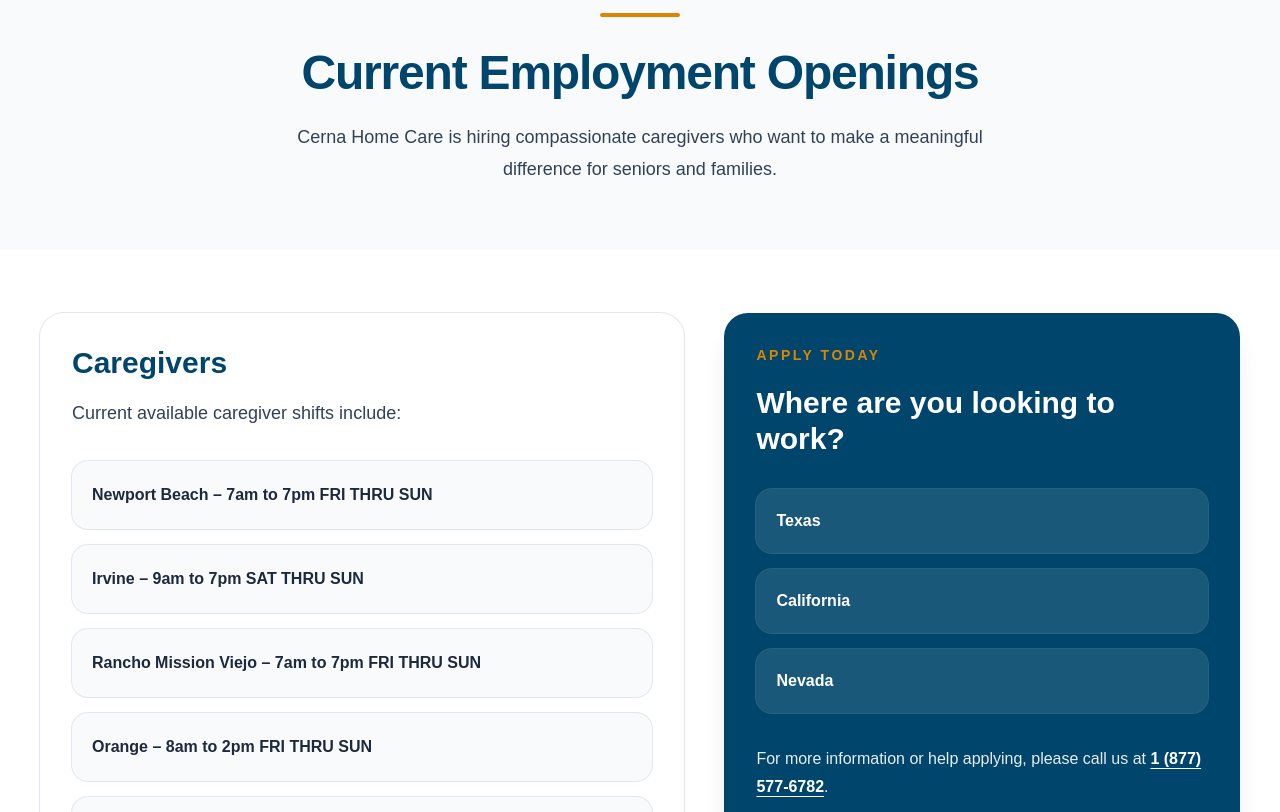
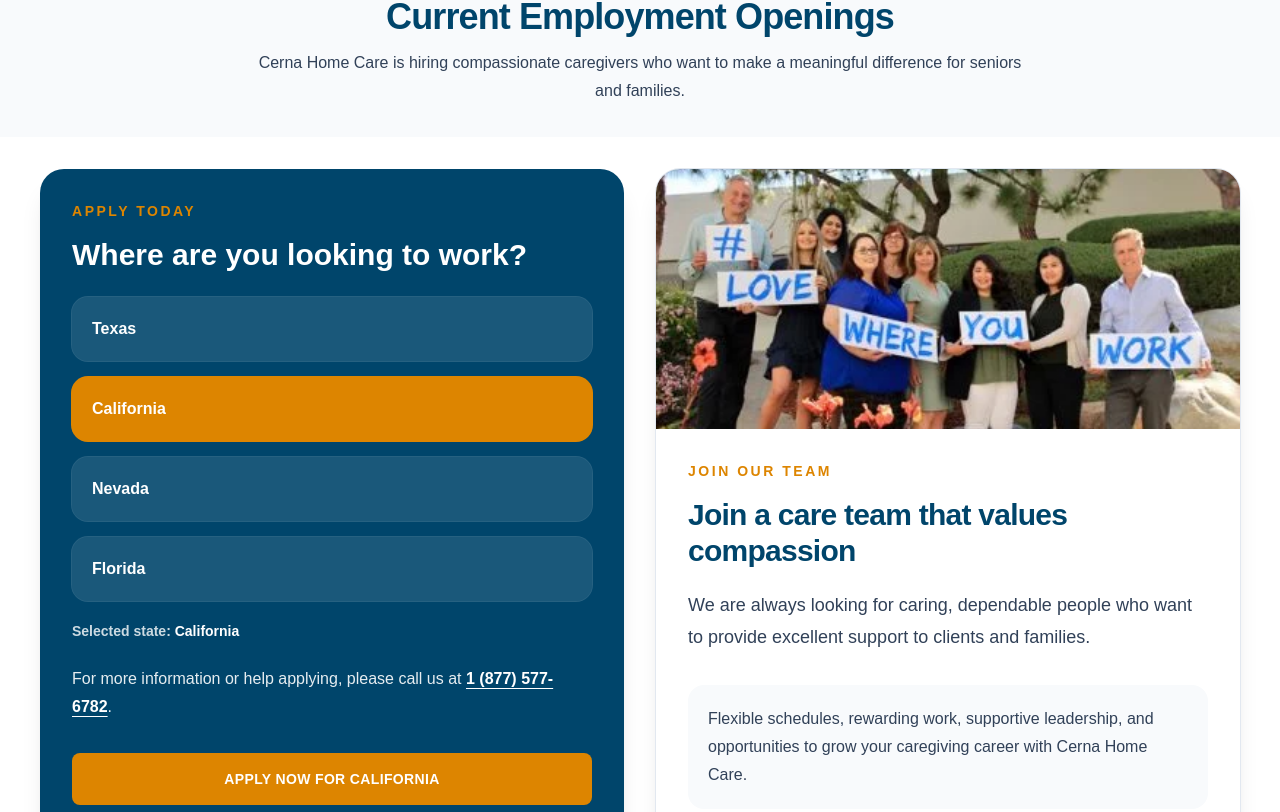
Before and after one commit to pacificasoftware/www.cernahomecare.com, a Next.js app: page /jobs in a window 1280 px wide. Shown: the part 208-1020 px from the top of the page. Built offline with nearby package versions, Linux system fonts and the light colour scheme.

Commit message:
Changed Careers Page

```diff
--- a/app/jobs/page.tsx
+++ b/app/jobs/page.tsx
@@ -1,87 +1,77 @@
-import Link from "next/link";
+"use client";
 
-export const metadata = {
-    title: "Current Employment Openings | Cerna Home Care",
-    description:
-        "View current Cerna Home Care caregiver job openings and apply for roles in California, Texas, and Nevada.",
-};
+import { useState } from "react";
+import Image from "next/image";
 
-const caregiverOpenings = [
-    "Newport Beach – 7am to 7pm FRI THRU SUN",
-    "Irvine – 9am to 7pm SAT THRU SUN",
-    "Rancho Mission Viejo – 7am to 7pm FRI THRU SUN",
-    "Orange – 8am to 2pm FRI THRU SUN",
-    "Newport Beach – 7am to 3pm WED, SAT",
-    "Laguna Woods – 4pm to 9pm SAT, SUN",
-    "Los Alamitos – 1pm to 5pm MON THRU THUR",
-];
+const APPLY_URL =
+    "https://cerna.clearcareonline.com/apply/?eid=8l7%2BoECKgmhFZnOI7D%2BdBsxIsPickzn0qSECv7JcoJYiafllaB6G%2BPYHwVNwlVkwnwus1zIOfDNbAWij1Txz2XimNt1yFy7MVUGgHLMwg1UTvi87";
+
+const states = ["Texas", "California", "Nevada", "Florida"];
 
 export default function JobsPage() {
+    const [selectedState, setSelectedState] = useState("California");
+
     return (
         <main className="bg-white">
+            {/* HERO */}
             <section className="bg-slate-50">
-                <div className="mx-auto max-w-7xl px-6 py-16 text-center sm:px-8 lg:px-10">
+                <div className="mx-auto max-w-7xl px-6 py-8 text-center sm:px-8 lg:px-10">
                     <p className="text-sm font-extrabold uppercase tracking-[0.2em] text-[#DD8500]">
                         Careers at Cerna
                     </p>
-                    <div className="mx-auto mt-3 h-1 w-20 rounded-full bg-[#DD8500]" />
 
-                    <h1 className="mt-8 text-4xl font-extrabold tracking-tight text-[#00456B] sm:text-5xl">
+                    <div className="mx-auto mt-2 h-1 w-20 rounded-full bg-[#DD8500]" />
+
+                    <h1 className="mt-4 text-3xl font-extrabold tracking-tight text-[#00456B] sm:text-4xl">
                         Current Employment Openings
                     </h1>
 
-                    <p className="mx-auto mt-6 max-w-3xl text-lg leading-8 text-slate-700">
+                    <p className="mx-auto mt-3 max-w-3xl text-base leading-7 text-slate-700">
                         Cerna Home Care is hiring compassionate caregivers who want to make
                         a meaningful difference for seniors and families.
                     </p>
                 </div>
             </section>
 
-            <section className="mx-auto max-w-7xl px-6 py-16 sm:px-8 lg:px-10">
-                <div className="grid gap-10 lg:grid-cols-[1fr_0.8fr]">
-                    <div className="rounded-3xl bg-white p-8 shadow-sm ring-1 ring-slate-200">
-                        <h2 className="text-3xl font-extrabold text-[#00456B]">
-                            Caregivers
-                        </h2>
-                        <p className="mt-4 text-lg leading-8 text-slate-700">
-                            Current available caregiver shifts include:
-                        </p>
-
-                        <div className="mt-8 grid gap-4">
-                            {caregiverOpenings.map((opening) => (
-                                <div
-                                    key={opening}
-                                    className="rounded-2xl bg-slate-50 p-5 ring-1 ring-slate-200"
-                                >
-                                    <p className="font-semibold leading-7 text-slate-800">
-                                        {opening}
-                                    </p>
-                                </div>
-                            ))}
-                        </div>
-                    </div>
-
+            {/* MAIN PANELS */}
+            <section className="mx-auto max-w-7xl px-6 py-8 sm:px-8 lg:px-10">
+                <div className="grid gap-8 lg:grid-cols-2">
+                    {/* LEFT PANEL */}
                     <aside className="rounded-3xl bg-[#00456B] p-8 text-white shadow-xl">
                         <p className="text-sm font-extrabold uppercase tracking-[0.18em] text-[#DD8500]">
                             Apply Today
                         </p>
 
-                        <h3 className="mt-5 text-3xl font-extrabold">
+                        <h3 className="mt-4 text-3xl font-extrabold">
                             Where are you looking to work?
                         </h3>
 
-                        <div className="mt-8 grid gap-4">
-                            {["Texas", "California", "Nevada"].map((state) => (
-                                <div
+                        <div className="mt-6 grid gap-4">
+                            {states.map((state) => {
+                                const isSelected = selectedState === state;
+
+                                return (
+                                    <button
                                         key={state}
-                                    className="rounded-2xl bg-white/10 p-5 ring-1 ring-white/15"
+                                        type="button"
+                                        onClick={() => setSelectedState(state)}
+                                        className={`rounded-2xl p-5 text-left font-bold ring-1 transition ${isSelected
+                                                ? "bg-[#DD8500] text-white ring-[#DD8500]"
+                                                : "bg-white/10 text-white ring-white/15 hover:bg-white/20"
+                                            }`}
                                     >
-                                    <p className="font-bold">{state}</p>
-                                </div>
-                            ))}
+                                        {state}
+                                    </button>
+                                );
+                            })}
                         </div>
 
-                        <p className="mt-8 text-base leading-7 text-white/90">
+                        <p className="mt-5 text-sm font-semibold text-white/80">
+                            Selected state:{" "}
+                            <span className="text-white">{selectedState}</span>
+                        </p>
+
+                        <p className="mt-6 text-base leading-7 text-white/90">
                             For more information or help applying, please call us at{" "}
                             <a
                                 href="tel:18775776782"
@@ -93,35 +83,51 @@
                         </p>
 
                         <div className="mt-8">
-                            <Link
-                                href="/jobs"
+                            <a
+                                href={APPLY_URL}
+                                target="_blank"
+                                rel="noopener noreferrer"
                                 className="inline-flex w-full justify-center rounded-lg bg-[#DD8500] px-7 py-4 text-sm font-extrabold uppercase tracking-wide text-white transition hover:bg-[#c87500]"
                             >
-                                Apply Now
-                            </Link>
+                                Apply Now for {selectedState}
+                            </a>
                         </div>
                     </aside>
+
+                    {/* RIGHT PANEL */}
+                    <div className="overflow-hidden rounded-3xl bg-white shadow-xl ring-1 ring-slate-200">
+                        <div className="relative h-[260px] w-full">
+                            <Image
+                                src="/assets/love-work-400x269.webp"
+                                alt="Caregiver team"
+                                fill
+                                className="object-cover"
+                            />
                         </div>
-            </section>
 
-            <section className="bg-slate-50 px-6 py-16 sm:px-8 lg:px-10">
-                <div className="mx-auto flex max-w-7xl flex-col gap-8 rounded-3xl bg-white p-8 shadow-sm ring-1 ring-slate-200 lg:flex-row lg:items-center lg:justify-between">
-                    <div>
-                        <h2 className="text-3xl font-extrabold tracking-tight text-[#00456B]">
+                        <div className="p-8">
+                            <p className="text-sm font-extrabold uppercase tracking-[0.18em] text-[#DD8500]">
+                                Join Our Team
+                            </p>
+
+                            <h2 className="mt-4 text-3xl font-extrabold tracking-tight text-[#00456B]">
                                 Join a care team that values compassion
                             </h2>
-                        <p className="mt-4 max-w-3xl text-lg leading-8 text-slate-700">
-                            We are always looking for caring, dependable people who want to
-                            provide excellent support to clients and families.
+
+                            <p className="mt-5 text-lg leading-8 text-slate-700">
+                                We are always looking for caring, dependable people who want
+                                to provide excellent support to clients and families.
+                            </p>
+
+                            <div className="mt-8 rounded-2xl bg-slate-50 p-5">
+                                <p className="text-base leading-7 text-slate-700">
+                                    Flexible schedules, rewarding work, supportive leadership,
+                                    and opportunities to grow your caregiving career with
+                                    Cerna Home Care.
                                 </p>
                             </div>
-
-                    <Link
-                        href="/cerna-home-care-jobs"
-                        className="inline-flex shrink-0 justify-center rounded-lg bg-[#00456B] px-8 py-4 text-sm font-extrabold uppercase tracking-wide text-white shadow-md transition hover:bg-[#003a5a]"
-                    >
-                        Back to Careers
-                    </Link>
+                        </div>
+                    </div>
                 </div>
             </section>
         </main>
```
Also changed, not shown: public/assets/love-work-400x269.webp (added). Lines whose indentation alone changed are shown as unchanged.
